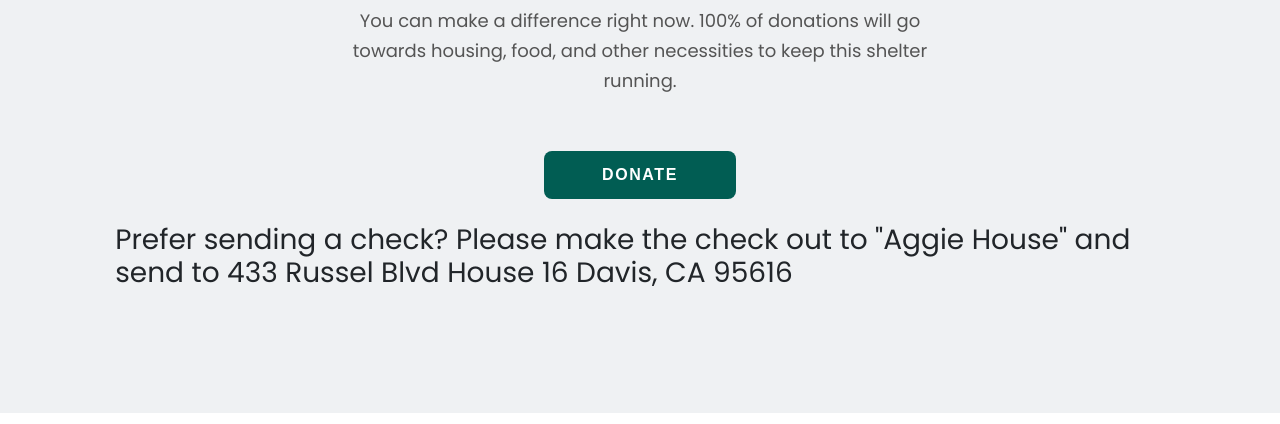
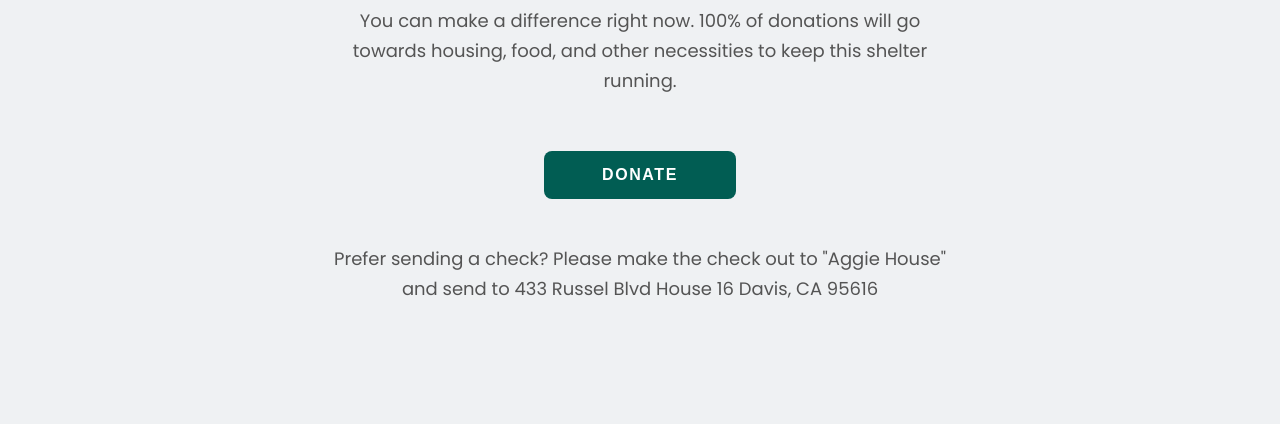
Before and after one commit to aggiehouseatucdavis/website, a plain HTML site: page donate.html in a window 1280 px wide. Shown: the part 376-800 px from the top of the page. Drawn offline with nearby package versions, Linux system fonts and the light colour scheme.

Commit message:
updates on donate page

```diff
--- a/donate.html
+++ b/donate.html
@@ -72,7 +72,7 @@
             <span></span><span></span><span></span><span></span>
         </button>
         </a>
-        <h3>Prefer sending a check? Please make the check out to "Aggie House" and send to 433 Russel Blvd House 16 Davis, CA 95616</h3>
+        <h3 class="p-subtext">Prefer sending a check? Please make the check out to "Aggie House" and send to 433 Russel Blvd House 16 Davis, CA 95616</h3>
 
     </section>
 
```
